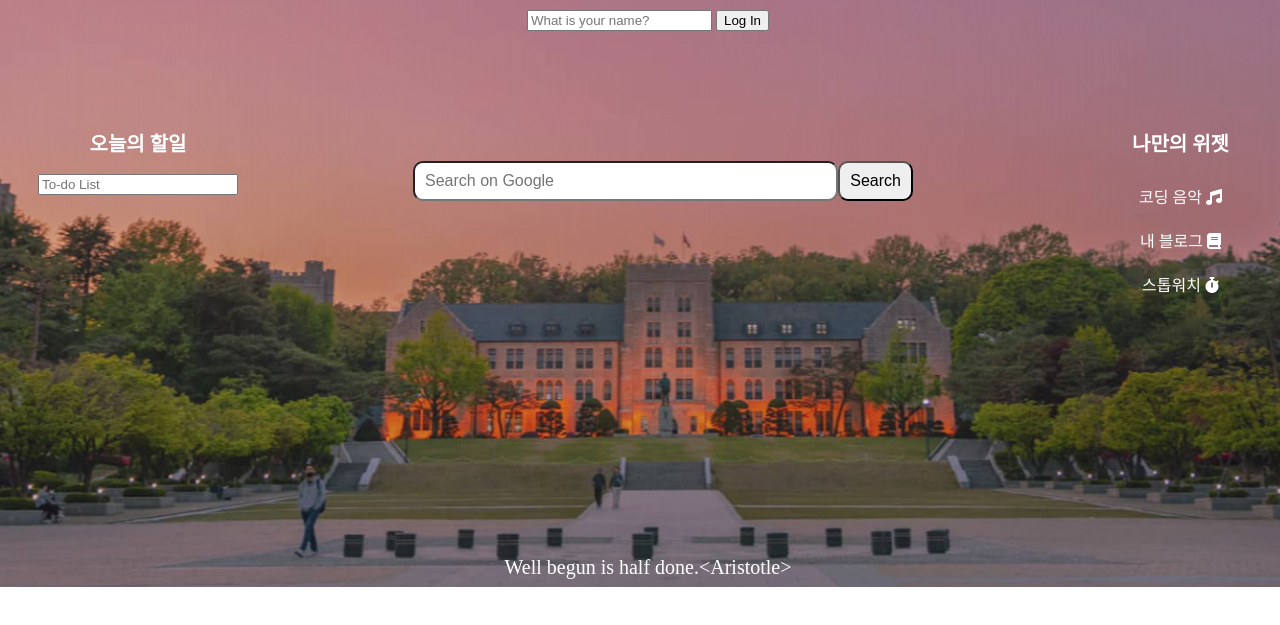
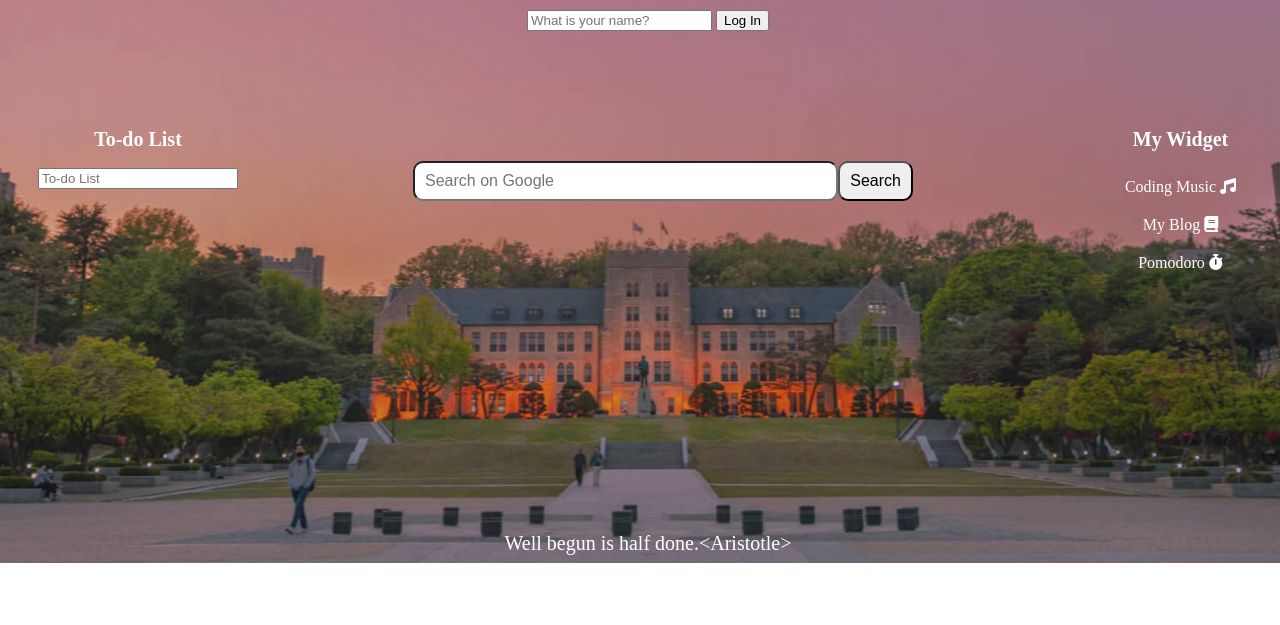
Before and after one commit to Bbangjun-Hub/momentum-clone, a plain HTML site: page index.html in a window 1280 px wide. Shown: the part 165-790 px from the top of the page. Drawn offline with Linux system fonts and the light colour scheme.

Commit message:
Update index.html

```diff
--- a/index.html
+++ b/index.html
@@ -21,7 +21,7 @@
     <div class="content-box">
             <div class="content-column">
             <form id="todo-form">
-                <h2 id="todo-header">오늘의 할일</h2>
+                <h2 id="todo-header">To-do List</h2>
                 <input type="text" placeholder="To-do List" required />
             </form>
             <ul id="todo-list"></ul>
@@ -31,10 +31,10 @@
                 <button id="searchButton">Search</button>
             </div>
             <div class="content-column widget" >
-                <h2 id="widget-header">나만의 위젯</h2>
-                <div class="widget_item">코딩 음악 <a href="https://youtu.be/CfPxlb8-ZQ0" target="_blank" rel="noopener noreferrer"><i class="fa-solid fa-music"></i></a></div>
-                <div class="widget_item">내 블로그 <a href="https://blog.naver.com/bbangjun21" target="_blank" rel="noopener noreferrer"><i class="fa-solid fa-book"></i></a> </div>
-                <div class="widget_item">스톱워치 <a href="https://pomofocus.io/" target="_blank" rel="noopener noreferrer"><i class="fa-solid fa-stopwatch"></i></a></div>
+                <h2 id="widget-header">My Widget</h2>
+                <div class="widget_item">Coding Music <a href="https://youtu.be/CfPxlb8-ZQ0" target="_blank" rel="noopener noreferrer"><i class="fa-solid fa-music"></i></a></div>
+                <div class="widget_item">My Blog <a href="https://blog.naver.com/bbangjun21" target="_blank" rel="noopener noreferrer"><i class="fa-solid fa-book"></i></a> </div>
+                <div class="widget_item">Pomodoro <a href="https://pomofocus.io/" target="_blank" rel="noopener noreferrer"><i class="fa-solid fa-stopwatch"></i></a></div>
             </div>
     </div>
     <div id="quote">
```
